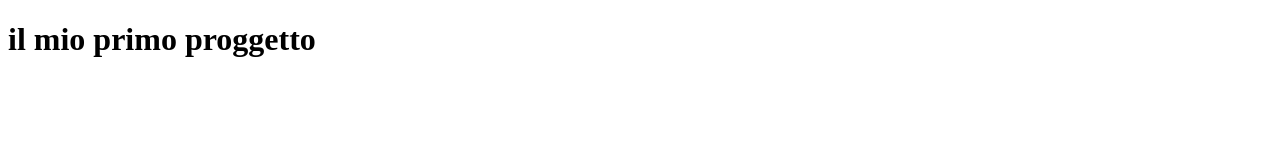
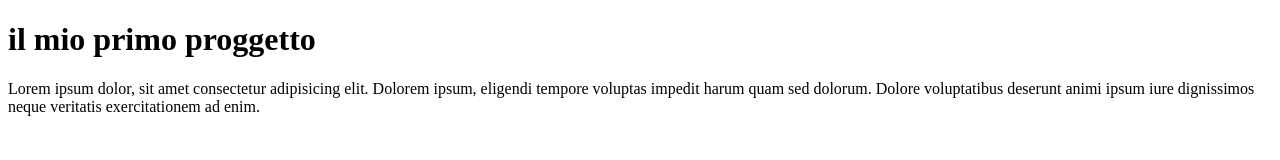
Before and after one commit to MBENE-DIEYE/corso-intro-febbraio, a plain HTML site: page index.html in a window 1280 px wide. Drawn offline with Linux system fonts and the light colour scheme.

Commit message:
added new paragraph

```diff
--- a/index.html
+++ b/index.html
@@ -7,5 +7,6 @@
 </head>
 <body>
     <h1>il mio primo proggetto</h1>
+    <p>Lorem ipsum dolor, sit amet consectetur adipisicing elit. Dolorem ipsum, eligendi tempore voluptas impedit harum quam sed dolorum. Dolore voluptatibus deserunt animi ipsum iure dignissimos neque veritatis exercitationem ad enim.</p>
 </body>
 </html>
```
